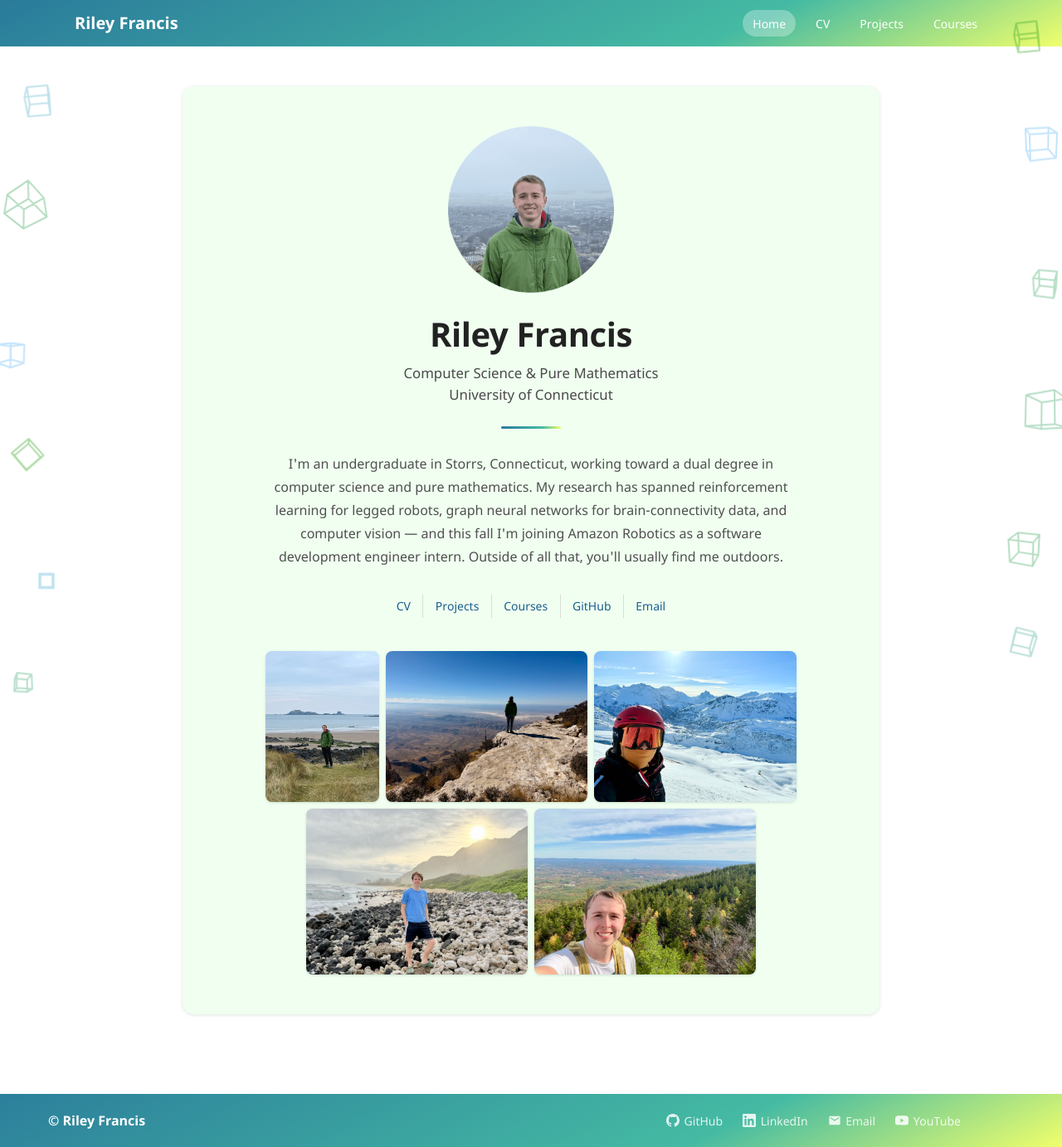
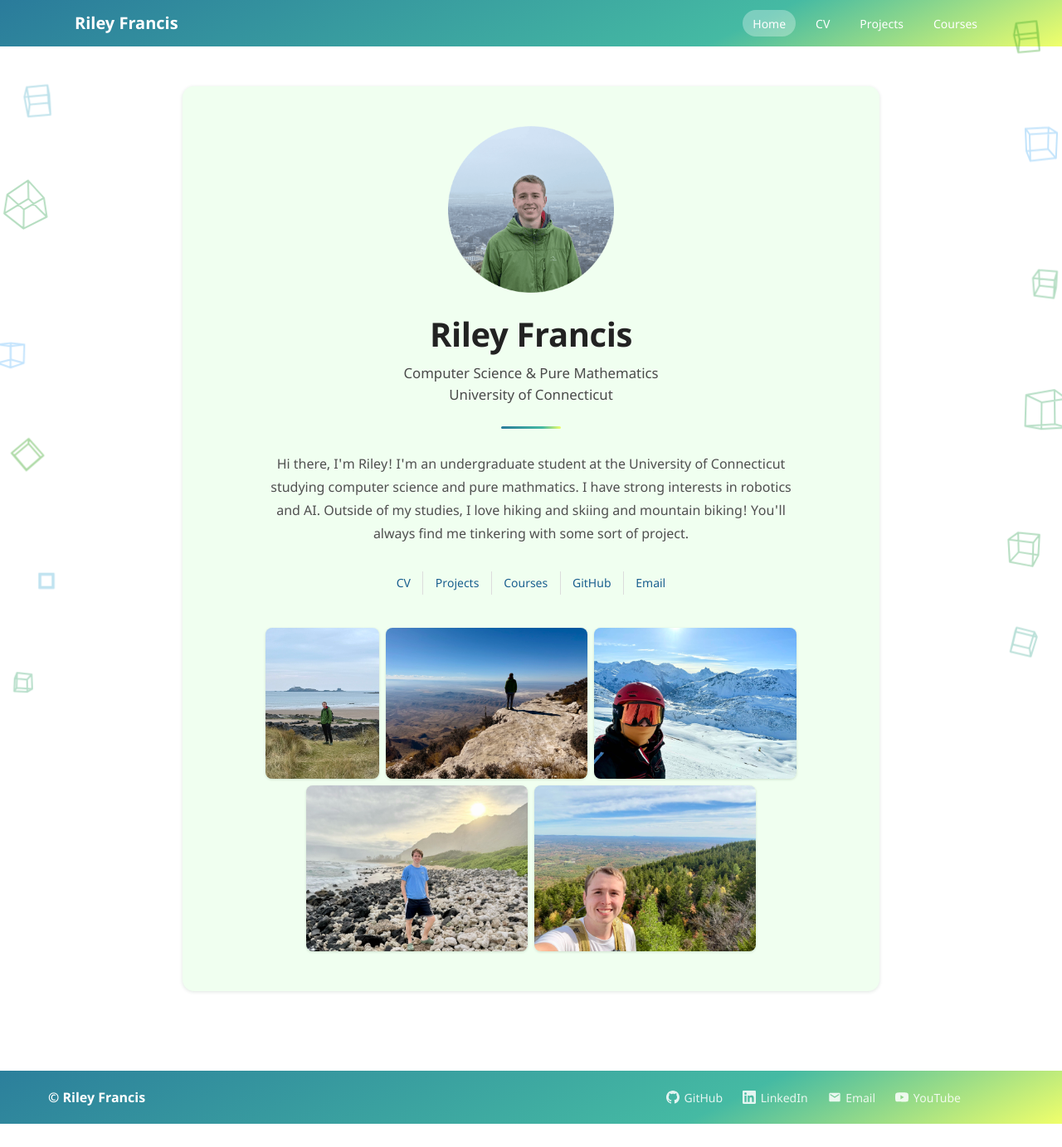
Before and after one commit to RileyFrancis/rileyfrancis.github.io, a Jekyll site: the page built from index.md, in a window 1280 px wide. Shown: the whole page at 83% size. Built offline with Jekyll 4.4.1, drawn with Linux system fonts in a browser that asks for light colours; after the commit the page ends 1355 px from its top, so only the background shows below that.

Commit message:
Update bio

```diff
--- a/index.md
+++ b/index.md
@@ -13,12 +13,9 @@ title: Home
 </p>
 
 <p class="home-bio">
-  I'm an undergraduate in Storrs, Connecticut, working toward a dual degree in
-  computer science and pure mathematics. My research has spanned reinforcement
-  learning for legged robots, graph neural networks for brain-connectivity data,
-  and computer vision — and this fall I'm joining Amazon Robotics as a software
-  development engineer intern. Outside of all that, you'll usually find me
-  outdoors.
+  Hi there, I'm Riley! I'm an undergraduate student at the University of Connecticut studying computer science and pure mathmatics. I have strong interests in robotics and AI.
+
+  Outside of my studies, I love hiking and skiing and mountain biking! You'll always find me tinkering with some sort of project.
 </p>
 
 <p class="home-links">
```
